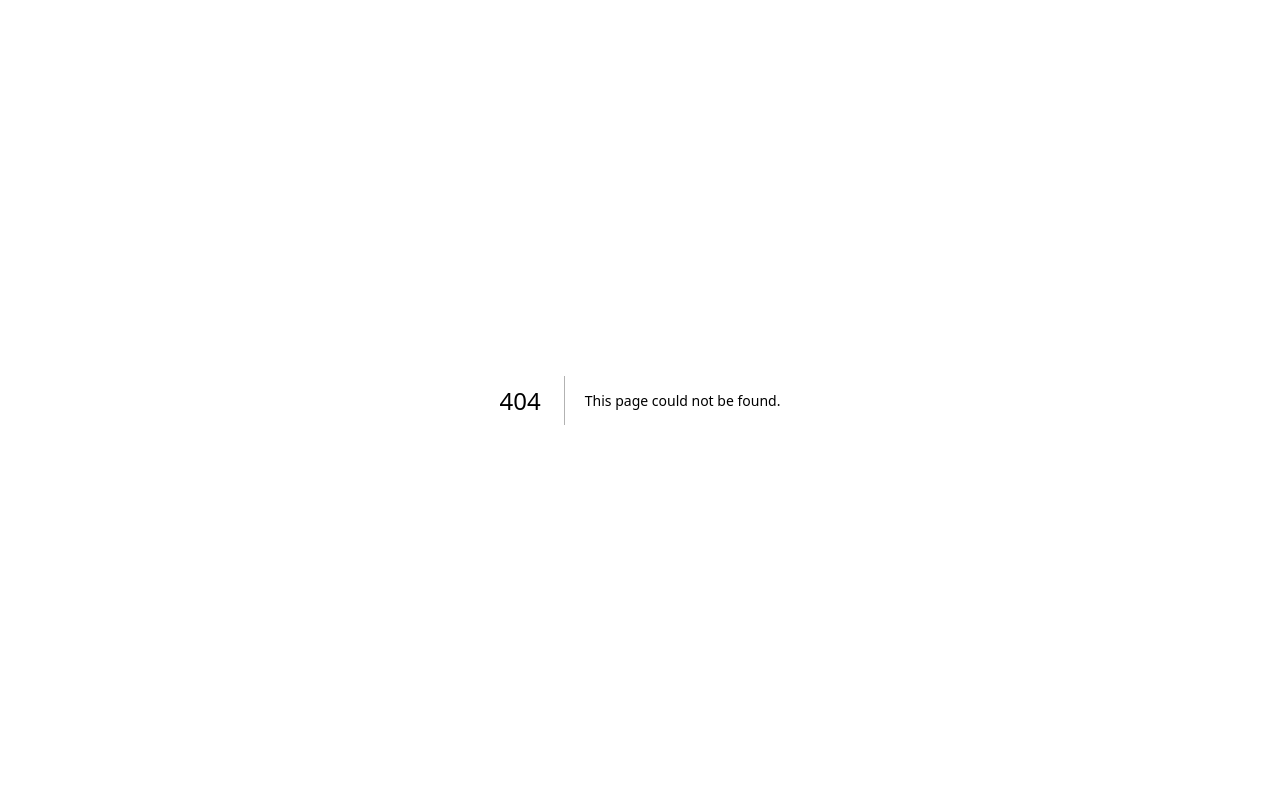
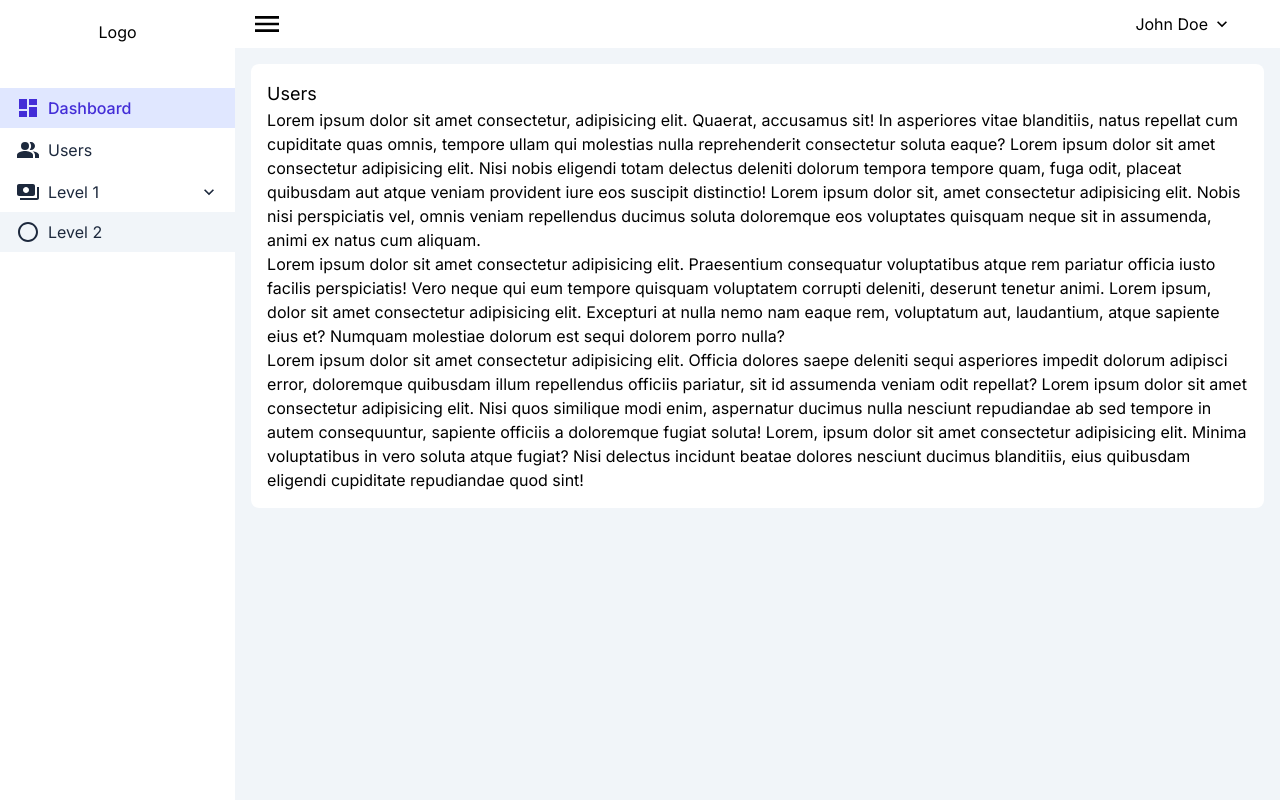
Before and after one commit to shoraid/fantasize-ui, a Next.js app: page /examples/template/cms in a window 1280 px wide. Before the commit this address had no page. Built offline with nearby package versions, Linux system fonts and the light colour scheme.

Commit message:
add cms example

```diff
--- a/package.json
+++ b/package.json
@@ -10,6 +10,7 @@
   },
   "dependencies": {
     "@hookform/resolvers": "^3.9.0",
+    "@radix-ui/react-dropdown-menu": "^2.1.1",
     "clsx": "^2.1.1",
     "next": "14.2.5",
     "react": "^18",
--- /dev/null
+++ b/src/app/examples/template/cms/page.tsx
@@ -0,0 +1,46 @@
+import AppContent from "@/components/layout/app-content";
+
+export default function Dashboard() {
+  return (
+    <AppContent>
+      <div>
+        <h1 className="text-lg">Users</h1>
+        <p>
+          Lorem ipsum dolor sit amet consectetur, adipisicing elit. Quaerat,
+          accusamus sit! In asperiores vitae blanditiis, natus repellat cum
+          cupiditate quas omnis, tempore ullam qui molestias nulla reprehenderit
+          consectetur soluta eaque? Lorem ipsum dolor sit amet consectetur
+          adipisicing elit. Nisi nobis eligendi totam delectus deleniti dolorum
+          tempora tempore quam, fuga odit, placeat quibusdam aut atque veniam
+          provident iure eos suscipit distinctio! Lorem ipsum dolor sit, amet
+          consectetur adipisicing elit. Nobis nisi perspiciatis vel, omnis
+          veniam repellendus ducimus soluta doloremque eos voluptates quisquam
+          neque sit in assumenda, animi ex natus cum aliquam.
+        </p>
+
+        <p>
+          Lorem ipsum dolor sit amet consectetur adipisicing elit. Praesentium
+          consequatur voluptatibus atque rem pariatur officia iusto facilis
+          perspiciatis! Vero neque qui eum tempore quisquam voluptatem corrupti
+          deleniti, deserunt tenetur animi. Lorem ipsum, dolor sit amet
+          consectetur adipisicing elit. Excepturi at nulla nemo nam eaque rem,
+          voluptatum aut, laudantium, atque sapiente eius et? Numquam molestiae
+          dolorum est sequi dolorem porro nulla?
+        </p>
+        <p>
+          Lorem ipsum dolor sit amet consectetur adipisicing elit. Officia
+          dolores saepe deleniti sequi asperiores impedit dolorum adipisci
+          error, doloremque quibusdam illum repellendus officiis pariatur, sit
+          id assumenda veniam odit repellat? Lorem ipsum dolor sit amet
+          consectetur adipisicing elit. Nisi quos similique modi enim,
+          aspernatur ducimus nulla nesciunt repudiandae ab sed tempore in autem
+          consequuntur, sapiente officiis a doloremque fugiat soluta! Lorem,
+          ipsum dolor sit amet consectetur adipisicing elit. Minima voluptatibus
+          in vero soluta atque fugiat? Nisi delectus incidunt beatae dolores
+          nesciunt ducimus blanditiis, eius quibusdam eligendi cupiditate
+          repudiandae quod sint!
+        </p>
+      </div>
+    </AppContent>
+  );
+}
--- /dev/null
+++ b/src/app/examples/template/cms/template.tsx
@@ -0,0 +1,26 @@
+"use client";
+
+import AppNavbar from "@/components/layout/app-navbar";
+import AppSidebar from "@/components/layout/app-sidebar";
+import { useState } from "react";
+
+export default function AppLayout({ children }: { children: React.ReactNode }) {
+  const [isOpen, setIsOpen] = useState(true);
+
+  const toggleSidebar = () => {
+    setIsOpen((prev) => !prev);
+  };
+
+  return (
+    <div className="flex h-full w-full justify-between">
+      <AppSidebar />
+
+      <div
+        className={`flex min-h-screen w-full flex-col bg-slate-100 ${isOpen ? "w-[calc(100%-288px)]" : "w-full"}`}
+      >
+        <AppNavbar />
+        <div className="w-full grow pt-4 px-4">{children}</div>
+      </div>
+    </div>
+  );
+}
--- /dev/null
+++ b/src/components/layout/app-content.tsx
@@ -0,0 +1,9 @@
+interface AppContentProps {
+  children: React.ReactNode;
+}
+
+const AppContent = ({ children }: AppContentProps) => {
+  return <div className="rounded-lg bg-white p-4">{children}</div>;
+};
+
+export default AppContent;
--- /dev/null
+++ b/src/components/layout/app-navbar.tsx
@@ -0,0 +1,55 @@
+import * as DropdownMenu from "@radix-ui/react-dropdown-menu";
+import {
+  MdKeyboardArrowLeft,
+  MdKeyboardArrowDown,
+  MdMenu,
+} from "react-icons/md";
+
+interface AppNavbarProps {
+  isOpen?: boolean;
+  toggleSidebar?: () => void;
+}
+
+const AppNavbar = ({ isOpen, toggleSidebar }: AppNavbarProps) => {
+  return (
+    <div className="flex items-center justify-between bg-white py-2 px-4">
+      <div onClick={toggleSidebar}>
+        {isOpen ? (
+          <MdKeyboardArrowLeft className="size-8" />
+        ) : (
+          <MdMenu className="size-8" />
+        )}
+      </div>
+
+      <div className="pr-8">
+        <DropdownMenu.Root>
+          <DropdownMenu.Trigger asChild>
+            <div className="flex cursor-pointer items-center space-x-1">
+              <span>John Doe</span>
+              <MdKeyboardArrowDown className="size-5" />
+            </div>
+          </DropdownMenu.Trigger>
+
+          <DropdownMenu.Portal>
+            <DropdownMenu.Content
+              className="border-x border-x-slate-100 bg-white shadow-lg"
+              sideOffset={5}
+            >
+              <DropdownMenu.Item className="cursor-pointer py-2 px-4 outline-none hover:bg-indigo-100">
+                Profile
+              </DropdownMenu.Item>
+              <DropdownMenu.Item className="cursor-pointer py-2 px-4 outline-none hover:bg-indigo-100">
+                Change Password
+              </DropdownMenu.Item>
+              <DropdownMenu.Item className="cursor-pointer py-2 px-4 outline-none hover:bg-indigo-100">
+                <span className="text-red-500">Logout</span>
+              </DropdownMenu.Item>
+            </DropdownMenu.Content>
+          </DropdownMenu.Portal>
+        </DropdownMenu.Root>
+      </div>
+    </div>
+  );
+};
+
+export default AppNavbar;
--- /dev/null
+++ b/src/components/layout/app-sidebar.tsx
@@ -0,0 +1,85 @@
+"use client";
+
+import Link from "next/link";
+import React, { useState } from "react";
+import {
+  MdDashboard,
+  MdPeopleAlt,
+  MdPayments,
+  MdKeyboardArrowRight,
+  MdOutlineCircle,
+} from "react-icons/md";
+import { twMerge } from "tailwind-merge";
+
+interface AppSidebarProps {
+  isOpen?: boolean;
+}
+
+const AppSidebar = ({ isOpen }: AppSidebarProps) => {
+  return (
+    <div
+      className={twMerge(
+        "hidden h-auto min-h-screen w-72 bg-white lg:block",
+        isOpen ? "" : "",
+      )}
+    >
+      <div className="mb-6 flex h-16 items-center justify-center">
+        <h3>Logo</h3>
+      </div>
+      <div className="flex flex-col gap-y-0.5">
+        <Link href="#">
+          <div
+            className={
+              "bg-indigo-100 py-2 px-4 font-medium text-indigo-700 select-none hover:bg-indigo-100"
+            }
+          >
+            <div className="flex items-center space-x-2">
+              <MdDashboard className="size-6" />
+              <span className="text-base"> Dashboard </span>
+            </div>
+          </div>
+        </Link>
+
+        <Link href="#">
+          <div
+            className={
+              "py-2 px-4 text-slate-800 select-none hover:bg-indigo-100"
+            }
+          >
+            <div className="flex items-center space-x-2">
+              <MdPeopleAlt className="size-6" />
+              <span className="text-base"> Users </span>
+            </div>
+          </div>
+        </Link>
+
+        <details className="group" open>
+          <summary className="flex cursor-pointer list-none items-center justify-between fill-slate-800 py-2 px-4 text-slate-800 hover:bg-indigo-100">
+            <div className="flex items-center space-x-2 select-none">
+              <MdPayments className="size-6" />
+              <span className="text-base">Level 1</span>
+            </div>
+            <MdKeyboardArrowRight className="size-5 transform transition-transform duration-200 group-open:rotate-90" />
+          </summary>
+
+          <div className="bg-slate-100">
+            <Link href="#">
+              <div
+                className={
+                  "fill-slate-800 py-2 px-4 text-slate-800 select-none hover:bg-indigo-100"
+                }
+              >
+                <div className="flex items-center space-x-2">
+                  <MdOutlineCircle className="size-6" />
+                  <span className="text-base"> Level 2 </span>
+                </div>
+              </div>
+            </Link>
+          </div>
+        </details>
+      </div>
+    </div>
+  );
+};
+
+export default React.memo(AppSidebar);
```
Also changed, not shown: 1 other file (tests, documents, lock files or other folders).
